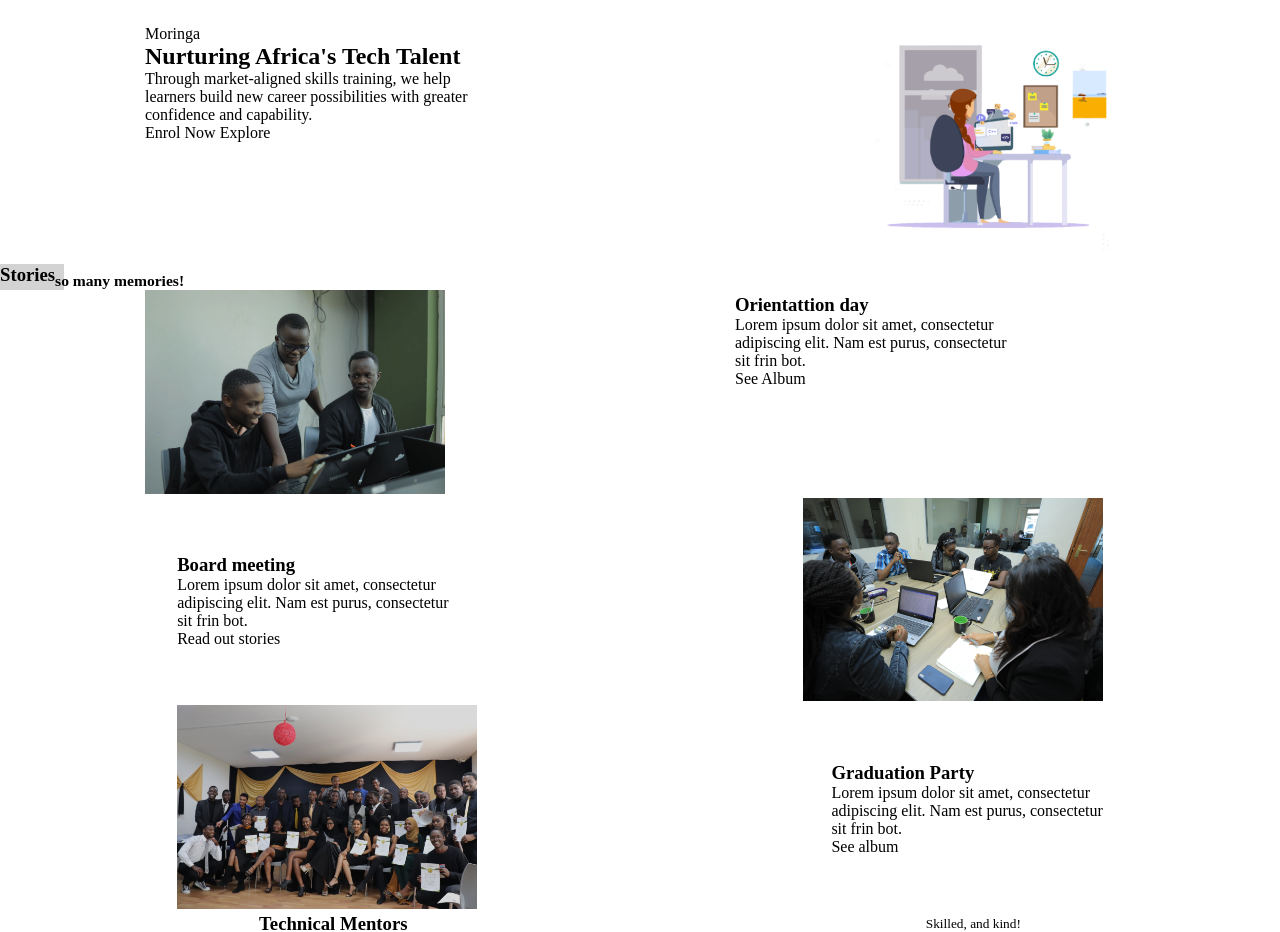
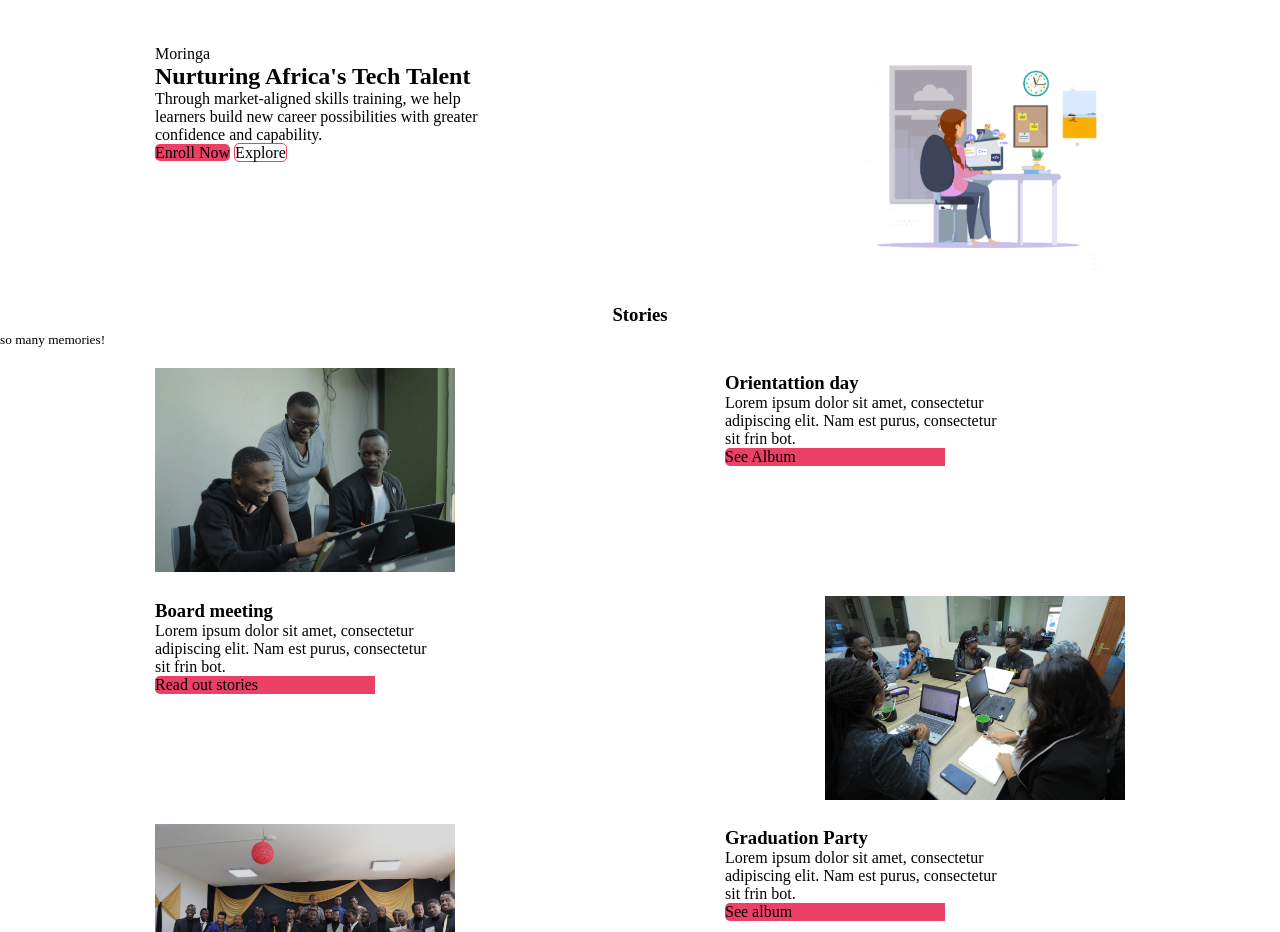
Before and after one commit to TONNYCHWEYA/Weekone-project, a plain HTML site: page index.html in a window 1280 px wide. Shown: the part 52-984 px from the top of the page. Drawn offline with Linux system fonts and the light colour scheme.

Commit message:
styling of the html

```diff
--- a/index.css
+++ b/index.css
@@ -15,17 +15,20 @@
     white 5%,
     white 100%
   );
+  display: inline;
+
 }
 
   *{
     font-family: 'Nunito';
-    margin: auto;
+   margin: auto;
     padding: 0;
 
   }
   .container{
     display: flex;
     align-items: center;
+    margin: 20px;
   }
   .img-col{
     width: 300px;
@@ -49,3 +52,24 @@
     height: 200px;
 
   }
+  .background{
+    background: linear-gradient(
+      to right,
+      #EC4067 0%,
+      #EC4067 55%,
+      white 55%,
+      white 100%
+    );
+    border-radius: 5px;
+  }
+  .enroll{
+    background: #EC4067;
+    border-radius: 5px;
+  }
+  #explore{
+    border: 1px solid #EC4067;
+    border-radius: 5px;
+  }
+  sub{
+    display: inline;
+  }
--- a/index.html
+++ b/index.html
@@ -14,7 +14,7 @@
     <span>Course</span>
     <span>Our Projects</span>
     <span>Stories</span>
-    <span>Enroll</span>
+    <span class="enroll">Enroll</span>
   </span>
 </div>
 
@@ -27,18 +27,18 @@
        confidence and capability.
     </p>
        <div>
-         <span>Enrol Now</span>
-         <span>Explore</span>
+         <span class="enroll">Enroll Now</span>
+         <span id="explore" >Explore</span>
        </div>
-      </div>
+      </div >
     <div ><img class="img-col" src="/Assets /image1.png"></div>
   </div>
 
-  <h3 id="stories">Stories<sub>so many memories!</sub></h3>
+  <div class="title"><h3>Stories</h3></div><sub>so many memories!</sub>
 
 
   <div class="container imagestart">
-    <div class="img-col" >
+    <div >
       <img class="img-col" src="/Assets /image 2.png">
     </div>
     <div class="text-col">
@@ -47,32 +47,32 @@
          adipiscing elit. Nam est purus, consectetur<br>
          sit frin bot.
       </p>
-      <div>See Album</div>
+      <div class="background">See Album</div>
     </div>
   </div>
 
 
   <div class="container textstart">
-    <div>
+    <div class="text-col">
       <h3>Board meeting</h3>
       <p>Lorem ipsum dolor sit amet, consectetur<br>
          adipiscing elit. Nam est purus, consectetur<br>
          sit frin bot.
       </p>
-      <div>Read out stories</div>
+      <div class="background">Read out stories</div>
     </div>
     <div><img class="img-col" src="/Assets /image 3.png"></div>
   </div>
 
   <div class="container">
     <div><img class="img-col"src="/Assets /image 4.png"></div>
-    <div>
+    <div class="text-col">
       <h3>Graduation Party</h3>
       <p>Lorem ipsum dolor sit amet, consectetur<br>
         adipiscing elit. Nam est purus, consectetur<br>
         sit frin bot.
      </p>
-     <div>See album</div>
+     <div class="background">See album</div>
   </div>
   </div>
 
@@ -88,7 +88,7 @@
       adipiscing elit. Nam est purus, consectetur<br>
       sit frin bot.
     </p>
-    <div>Ask A Question</div>
+    <div class="background">Ask A Question</div>
   </div>
 
   <div class="box">
@@ -99,7 +99,7 @@
       adipiscing elit. Nam est purus, consectetur<br>
       sit frin bot.
     </p>
-    <div>Ask A Question</div>
+    <div class="background">Ask A Question</div>
   </div>
 
   <div class="box">
@@ -110,7 +110,7 @@
       adipiscing elit. Nam est purus, consectetur<br>
       sit frin bot.
     </p>
-    <div>Ask A Question</div>
+    <div class="background">Ask A Question</div>
   </div>
 
   <div class="box">
@@ -121,7 +121,7 @@
       adipiscing elit. Nam est purus, consectetur<br>
       sit frin bot.
     </p>
-    <div>Ask A Question</div>
+    <div class="background">Ask A Question</div>
   </div>
 </div>
 
@@ -137,7 +137,7 @@
       sale and hire whenever they are having team bonding<br>
       and any hiking activities
     </p>
-    <div>Learn more</div>
+    <div class="background">Learn more</div>
   </div>
   <div><img class="img-col" src="/Assets /image 9.png"></div>
 </div>
```
